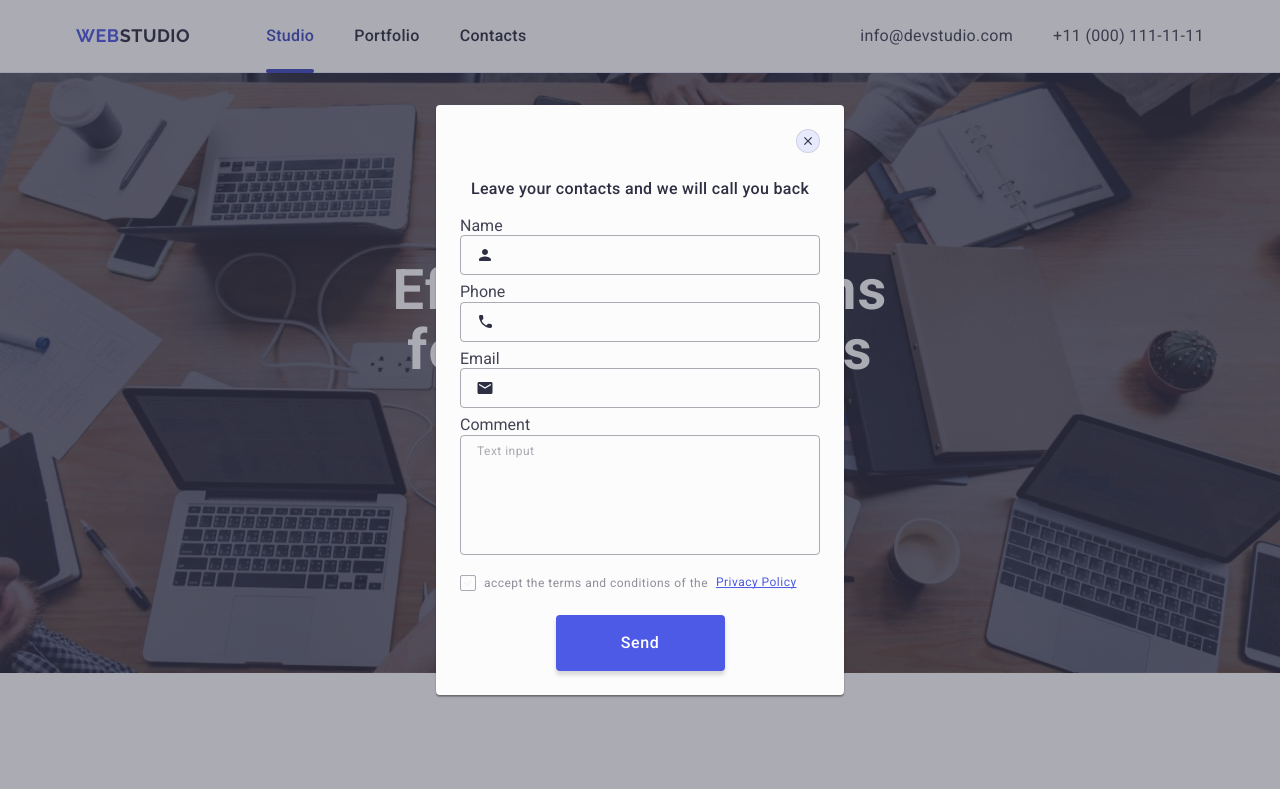
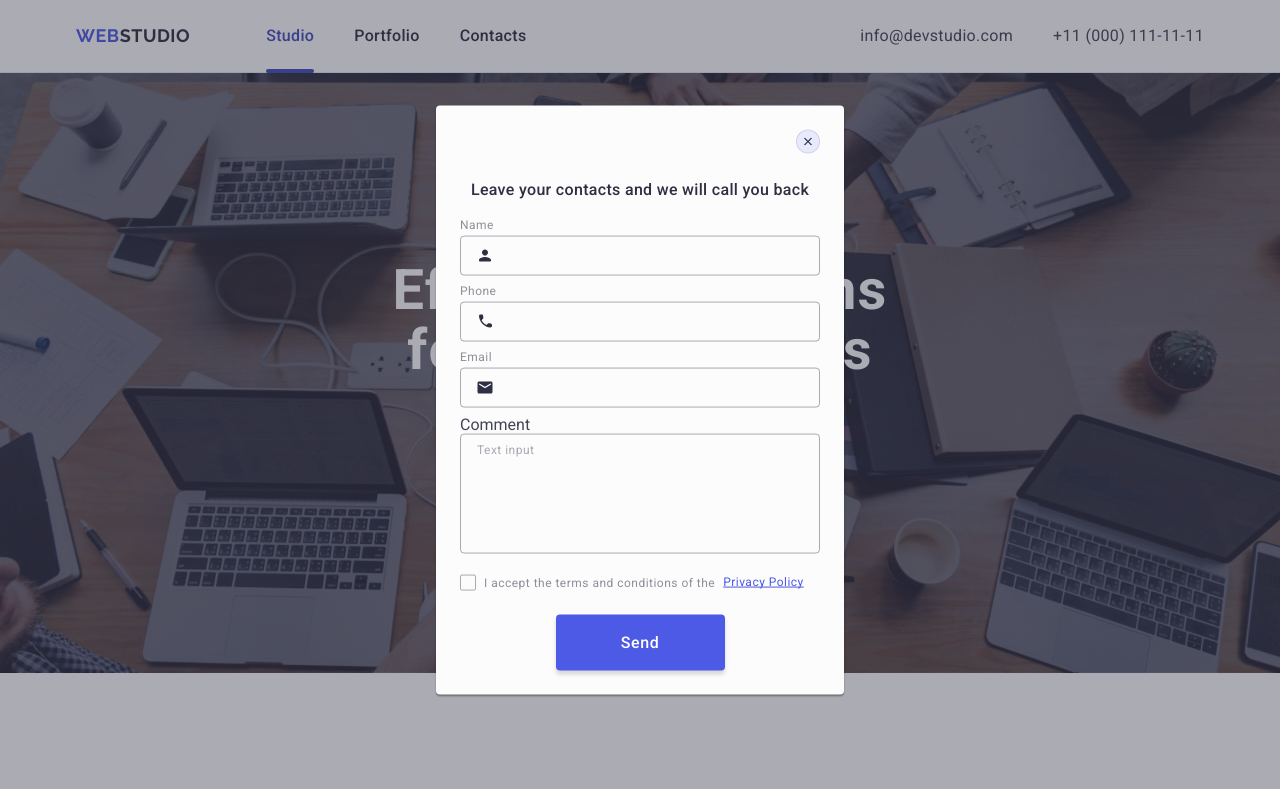
Before and after one commit to YevhenKandyba/goit-markup-hw-05, a plain HTML site: page index.html in a window 1280 px wide. Shown: the top 789 px of the page. Drawn offline with nearby package versions, Linux system fonts and the light colour scheme.

Commit message:
add corection form

```diff
--- a/css/styles.css
+++ b/css/styles.css
@@ -606,10 +606,9 @@ img {
 
 .vector-close {
     fill: #2e2f42;
-    background-color: #e7e9fc
+    background-color: #e7e9fc;
     transition: fill 250ms cubic-bezier(0.4, 0, 0.2, 1);
 }
-
 
 .modal-title {
     font-weight: 500;
@@ -619,6 +618,15 @@ img {
         text-align: center;
         color: #2e2f42;
         margin-bottom: 16px;
+}
+
+.label-text {
+    font-size: 12px;
+    line-height: 1.17;
+    letter-spacing: 0.04em;
+    color: #8e8f99;
+    display: block;
+    margin-bottom: 4px;
 }
 
 .input-icon-wrap {
@@ -653,7 +661,7 @@ img {
 .form-btn {
     border-radius: 4px;
         display: block;
-        width: 169px;
+        min-width: 169px;
         height: 56px;
         margin: 0 auto;
         box-shadow: 0 4px 4px 0 rgba(0, 0, 0, 0.15);
@@ -734,7 +742,7 @@ img {
 .model-check-text {
     font-weight: 400;
         font-size: 12px;
-        line-height: 1.16667;
+        line-height: 1.17;
         letter-spacing: 0.04em;
         color: #8e8f99;
         display: flex;
@@ -748,10 +756,11 @@ img {
     height: 16px;
     border-radius: 2px;
         border: 1px solid rgba(46, 47, 66, 0.4);
-        display: flex;
+        display: inline-flex;
         align-items: center;
         justify-content: center;
         fill: transparent;
+        transition: background-color 250ms cubic-bezier(0.4, 0, 0.2, 1), border 250ms cubic-bezier(0.4, 0, 0.2, 1), fill 250ms cubic-bezier(0.4, 0, 0.2, 1);
 }
 
 .form-link {
@@ -761,12 +770,9 @@ img {
         color: #4d5ae5;
 }
 
-.model-check:checked + .model-check-text span {
+.model-check:checked + .model-check-text >.checkbox-span {
     background-color: #404bbf;
     border: none;
-
+    fill: #f4f4fd;
 
 }
-.modal-check-icon {
-    fill: #f4f4fd;
-}
--- a/index.html
+++ b/index.html
@@ -492,7 +492,7 @@
         <p class="modal-title">Leave your contacts and we will call you back</p>
         <form>
           <div class="modal-field">
-            <label for="user-name">Name</label>
+            <label for="user-name" class="label-text">Name</label>
             <div class="input-icon-wrap">
               <input
                 type="text"
@@ -506,7 +506,7 @@
             </div>
           </div>
           <div class="modal-field">
-            <label for="user-tel">Phone</label>
+            <label for="user-tel" class="label-text">Phone</label>
             <div class="input-icon-wrap">
               <input
                 type="tel"
@@ -520,7 +520,7 @@
             </div>
           </div>
           <div class="modal-field">
-            <label for="user-email">Email</label>
+            <label for="user-email" class="label-text">Email</label>
             <div class="input-icon-wrap">
               <input
                 type="email"
@@ -551,12 +551,12 @@
               class="model-check visually-hidden"
             />
             <label for="user-privacy" class="model-check-text"
-              ><span>
+              ><span class="checkbox-span">
                 <svg class="modal-check-icon" width="10" height="8">
                   <use href="./images/icons.svg#icon-check"></use>
                 </svg>
               </span>
-              accept the terms and conditions of the
+              I accept the terms and conditions of the
               <a href="" class="form-link">Privacy Policy</a></label
             >
           </div>
```
